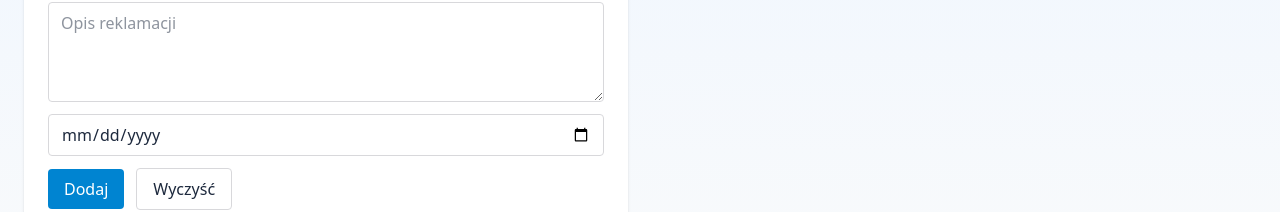
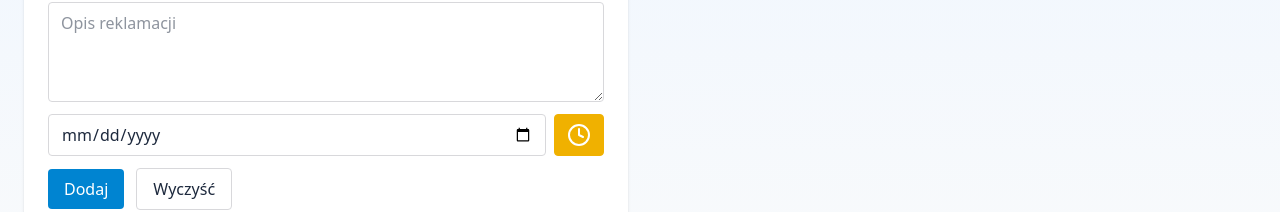
Before and after one commit to Nawija/poocoin-bot, a Next.js app: page / in a window 1280 px wide. Shown: the part 254-466 px from the top of the page. Built offline with nearby package versions, Linux system fonts and the light colour scheme; no server answers; the database is empty.

Commit message:
Update page.tsx

```diff
--- a/app/page.tsx
+++ b/app/page.tsx
@@ -1,5 +1,5 @@
 "use client";
-import { Trash2, TriangleAlert } from "lucide-react";
+import { Clock4, Trash2, TriangleAlert } from "lucide-react";
 import { useEffect, useState } from "react";
 import { motion, AnimatePresence } from "framer-motion";
 
@@ -143,9 +143,10 @@ export default function HomePage() {
                                 }
                                 required
                             />
+                            <div className="flex gap-2 items-center">
                                 <input
                                     type="date"
-                                className="border border-zinc-300/90 rounded px-3 py-2"
+                                    className="border border-zinc-300/90 rounded px-3 py-2 w-full"
                                     value={form.due_date}
                                     onChange={(e) =>
                                         setForm({
@@ -155,6 +156,21 @@ export default function HomePage() {
                                     }
                                     required
                                 />
+                                <button
+                                    type="button"
+                                    onClick={() =>
+                                        setForm({
+                                            ...form,
+                                            due_date: new Date()
+                                                .toISOString()
+                                                .split("T")[0],
+                                        })
+                                    }
+                                    className="px-3 py-2 border border-yellow-500 text-white rounded cursor-pointer bg-yellow-500 hover:bg-yellow-500 transition"
+                                >
+                                    <Clock4 />
+                                </button>
+                            </div>
 
                             <div className="flex items-center gap-3">
                                 <button
@@ -183,7 +199,7 @@ export default function HomePage() {
                                     }
                                     className="px-4 py-2 border border-zinc-300/90 rounded cursor-pointer"
                                 >
-                                    Wyczyść
+                                    <span>Wyczyść</span>
                                 </button>
                             </div>
                         </form>
```
Lines whose indentation alone changed are shown as unchanged.
